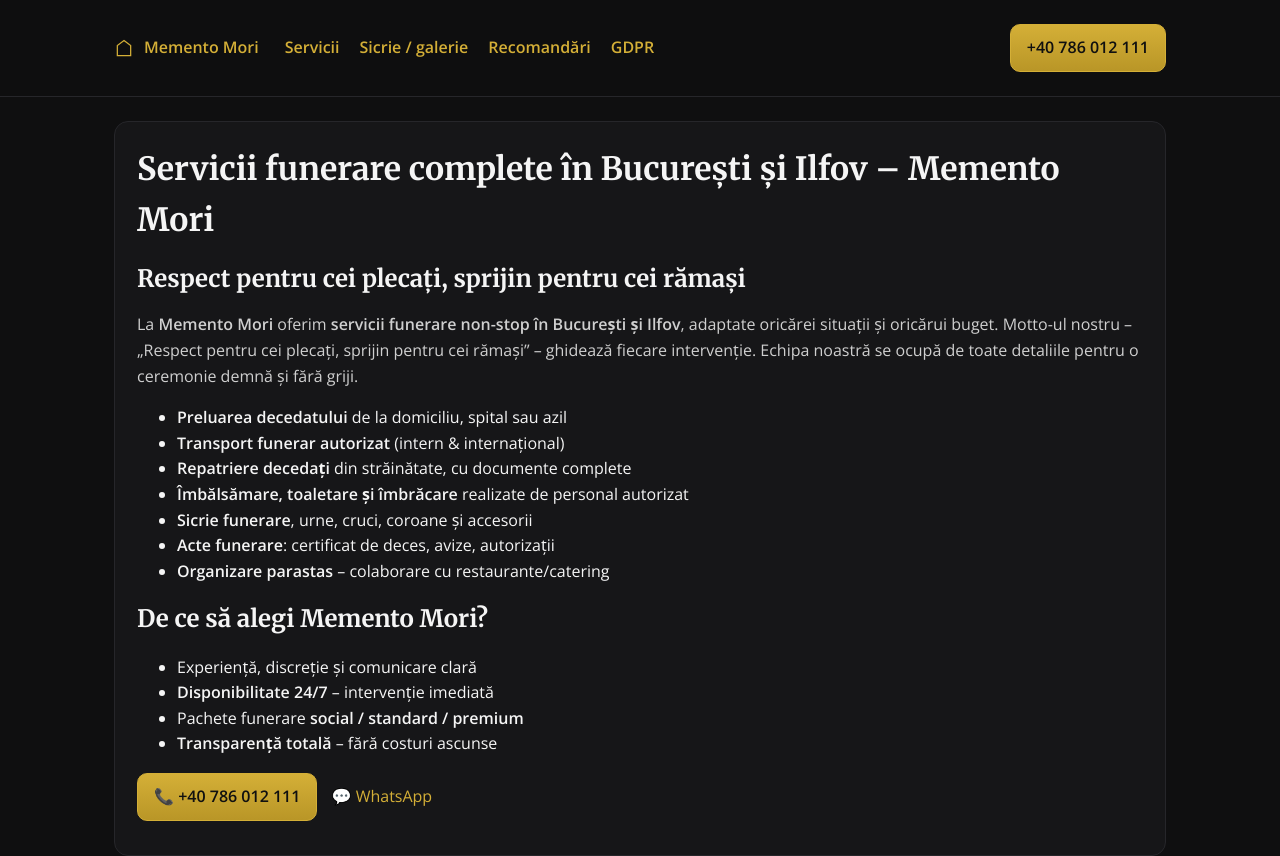
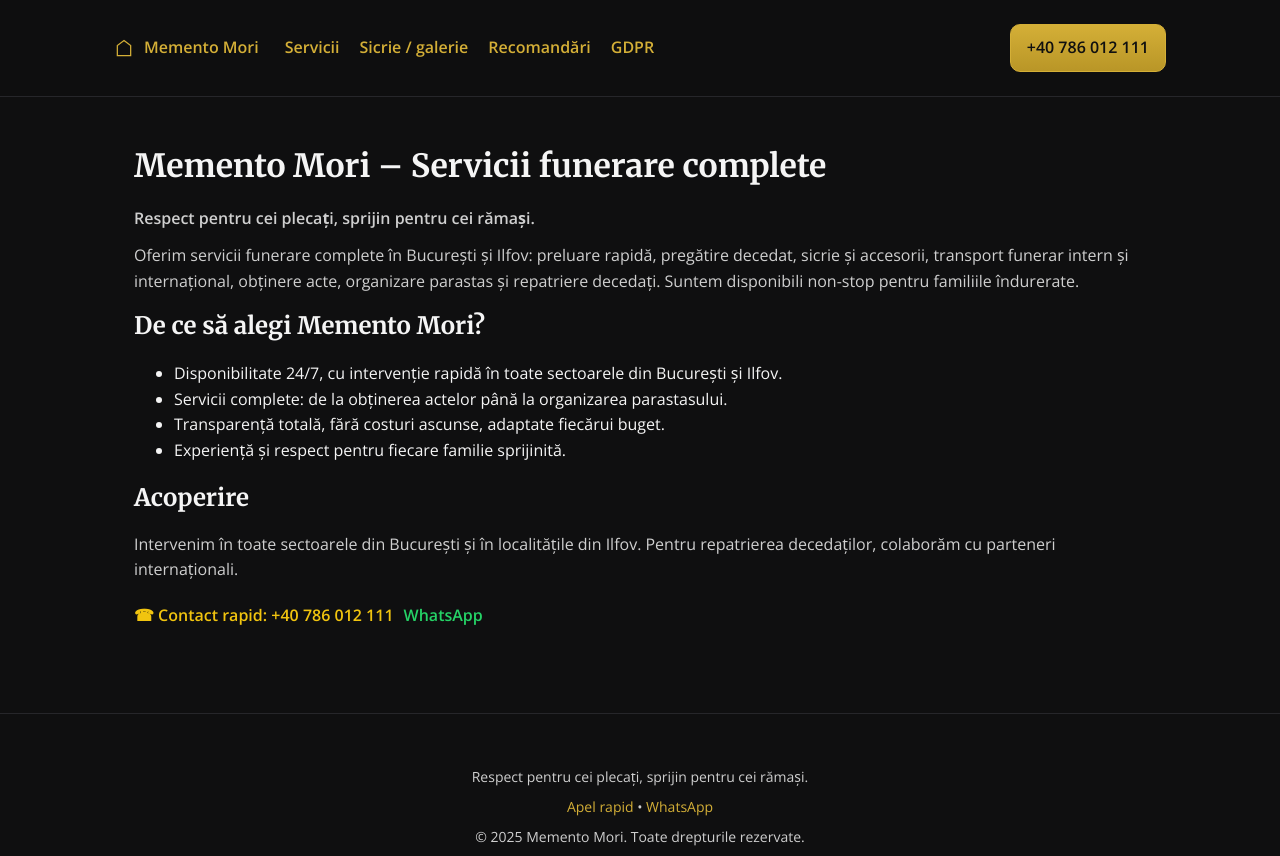
Before and after one commit to cristianaldea21-hue/mementomori, a Next.js app: page / in a window 1280 px wide. Shown: the top 856 px of the page. Built offline with nearby package versions, Linux system fonts and the light colour scheme.

Commit message:
SEO: adaug schema.org FuneralHome + text optimizat

```diff
--- a/app/page.tsx
+++ b/app/page.tsx
@@ -1,49 +1,119 @@
-export const metadata = {
-  title: "Servicii funerare complete în București & Ilfov – Memento Mori",
-  description:
-    "Servicii funerare non-stop în București și Ilfov: preluare decedat, transport funerar autorizat, repatriere decedați, îmbălsămare, sicrie și accesorii, acte, organizare parastas. Dispecerat 24/7: +40 786 012 111.",
-};
+// app/page.tsx
+import Head from "next/head";
 
 export default function Home() {
+  // --- JSON-LD: schema.org pentru SEO -------------------------------------------------
+  const jsonLd = {
+    "@context": "https://schema.org",
+    "@type": "FuneralHome",
+    "name": "Memento Mori",
+    "url": "https://mementomori-psi.vercel.app",
+    "logo": "https://mementomori-psi.vercel.app/favicon.ico",
+    "telephone": "+40786012111",
+    "description":
+      "Respect pentru cei plecați, sprijin pentru cei rămași. Servicii funerare complete în București și Ilfov: transport funerar, repatriere decedați, sicrie și accesorii, obținere acte, organizare parastas.",
+    "areaServed": ["București", "Ilfov"],
+    "address": {
+      "@type": "PostalAddress",
+      "addressLocality": "București",
+      "addressRegion": "Ilfov",
+      "addressCountry": "RO"
+    },
+    "openingHoursSpecification": [
+      {
+        "@type": "OpeningHoursSpecification",
+        "dayOfWeek": [
+          "Monday",
+          "Tuesday",
+          "Wednesday",
+          "Thursday",
+          "Friday",
+          "Saturday",
+          "Sunday"
+        ],
+        "opens": "00:00",
+        "closes": "23:59"
+      }
+    ],
+    "sameAs": ["https://wa.me/40786012111"],
+    "hasOfferCatalog": {
+      "@type": "OfferCatalog",
+      "name": "Servicii funerare complete",
+      "itemListElement": [
+        {
+          "@type": "OfferCatalog",
+          "name": "Servicii principale",
+          "itemListElement": [
+            { "@type": "Offer", "itemOffered": { "@type": "Service", "name": "Transport funerar" } },
+            { "@type": "Offer", "itemOffered": { "@type": "Service", "name": "Îmbălsămare și pregătire decedat" } },
+            { "@type": "Offer", "itemOffered": { "@type": "Service", "name": "Sicrie și accesorii funerare" } },
+            { "@type": "Offer", "itemOffered": { "@type": "Service", "name": "Obținere acte necesare" } },
+            { "@type": "Offer", "itemOffered": { "@type": "Service", "name": "Organizare parastas" } },
+            { "@type": "Offer", "itemOffered": { "@type": "Service", "name": "Repatriere decedați" } }
+          ]
+        }
+      ]
+    }
+  };
+  // ------------------------------------------------------------------------------------
+
   return (
-    <div className="grid" style={{ gap: 20 }}>
-      <section className="panel">
-        <h1>Servicii funerare complete în București și Ilfov – Memento Mori</h1>
-        <h2>Respect pentru cei plecați, sprijin pentru cei rămași</h2>
+    <main style={{ padding: 20 }}>
+      <Head>
+        <title>Memento Mori – Servicii funerare complete București & Ilfov</title>
+        <meta
+          name="description"
+          content="Respect pentru cei plecați, sprijin pentru cei rămași. Servicii funerare complete în București și Ilfov: transport funerar, sicrie și accesorii, obținere acte, repatriere decedați, organizare parastas."
+        />
+        <meta
+          name="keywords"
+          content="servicii funerare București, servicii funerare Ilfov, pompe funebre, repatriere decedați, transport funerar, sicrie, organizare parastas, acte înmormântare"
+        />
+        {/* Scriptul JSON-LD pentru Google */}
+        <script
+          type="application/ld+json"
+          // e OK să folosim dangerouslySetInnerHTML pentru a insera JSON-LD
+          dangerouslySetInnerHTML={{ __html: JSON.stringify(jsonLd) }}
+        />
+      </Head>
+
+      <h1>Memento Mori – Servicii funerare complete</h1>
+      <p><strong>Respect pentru cei plecați, sprijin pentru cei rămași.</strong></p>
+
       <p>
-          La <strong>Memento Mori</strong> oferim <strong>servicii funerare non-stop în București și Ilfov</strong>,
-          adaptate oricărei situații și oricărui buget. Motto-ul nostru – „Respect pentru cei plecați, sprijin pentru cei rămași”
-          – ghidează fiecare intervenție. Echipa noastră se ocupă de toate detaliile pentru o ceremonie demnă și fără griji.
+        Oferim servicii funerare complete în București și Ilfov: preluare rapidă,
+        pregătire decedat, sicrie și accesorii, transport funerar intern și
+        internațional, obținere acte, organizare parastas și repatriere decedați.
+        Suntem disponibili non-stop pentru familiile îndurerate.
       </p>
-        <ul>
-          <li><strong>Preluarea decedatului</strong> de la domiciliu, spital sau azil</li>
-          <li><strong>Transport funerar autorizat</strong> (intern & internațional)</li>
-          <li><strong>Repatriere decedați</strong> din străinătate, cu documente complete</li>
-          <li><strong>Îmbălsămare, toaletare și îmbrăcare</strong> realizate de personal autorizat</li>
-          <li><strong>Sicrie funerare</strong>, urne, cruci, coroane și accesorii</li>
-          <li><strong>Acte funerare</strong>: certificat de deces, avize, autorizații</li>
-          <li><strong>Organizare parastas</strong> – colaborare cu restaurante/catering</li>
-        </ul>
+
       <h2>De ce să alegi Memento Mori?</h2>
       <ul>
-          <li>Experiență, discreție și comunicare clară</li>
-          <li><strong>Disponibilitate 24/7</strong> – intervenție imediată</li>
-          <li>Pachete funerare <strong>social / standard / premium</strong></li>
-          <li><strong>Transparență totală</strong> – fără costuri ascunse</li>
+        <li>Disponibilitate 24/7, cu intervenție rapidă în toate sectoarele din București și Ilfov.</li>
+        <li>Servicii complete: de la obținerea actelor până la organizarea parastasului.</li>
+        <li>Transparență totală, fără costuri ascunse, adaptate fiecărui buget.</li>
+        <li>Experiență și respect pentru fiecare familie sprijinită.</li>
       </ul>
-        <p style={{ marginTop: 16 }}>
-          <a className="btn" href="tel:+40786012111">📞 +40 786 012 111</a>{" "}
-          <a style={{ marginLeft: 10 }} href="https://wa.me/40786012111" target="_blank">💬 WhatsApp</a>
+
+      <h2>Acoperire</h2>
+      <p>
+        Intervenim în toate sectoarele din București și în localitățile din Ilfov.
+        Pentru repatrierea decedaților, colaborăm cu parteneri internaționali.
       </p>
-      </section>
 
-      <section className="panel">
-        <h2>Acoperire în București & Ilfov</h2>
-        <p>
-          Intervenim în toate sectoarele din București și în localitățile din Ilfov. Pentru situațiile de
-          <strong> repatriere internațională</strong>, colaborăm cu parteneri autorizați și experimentați.
-        </p>
-      </section>
+      <div style={{ marginTop: 20 }}>
+        <a href="tel:+40786012111" style={{ marginRight: 10, fontWeight: "bold", color: "#f1c40f" }}>
+          ☎ Contact rapid: +40 786 012 111
+        </a>
+        <a
+          href="https://wa.me/40786012111"
+          target="_blank"
+          rel="noopener noreferrer"
+          style={{ fontWeight: "bold", color: "#25D366" }}
+        >
+          WhatsApp
+        </a>
       </div>
+    </main>
   );
 }
```
Lines whose indentation alone changed are shown as unchanged.
